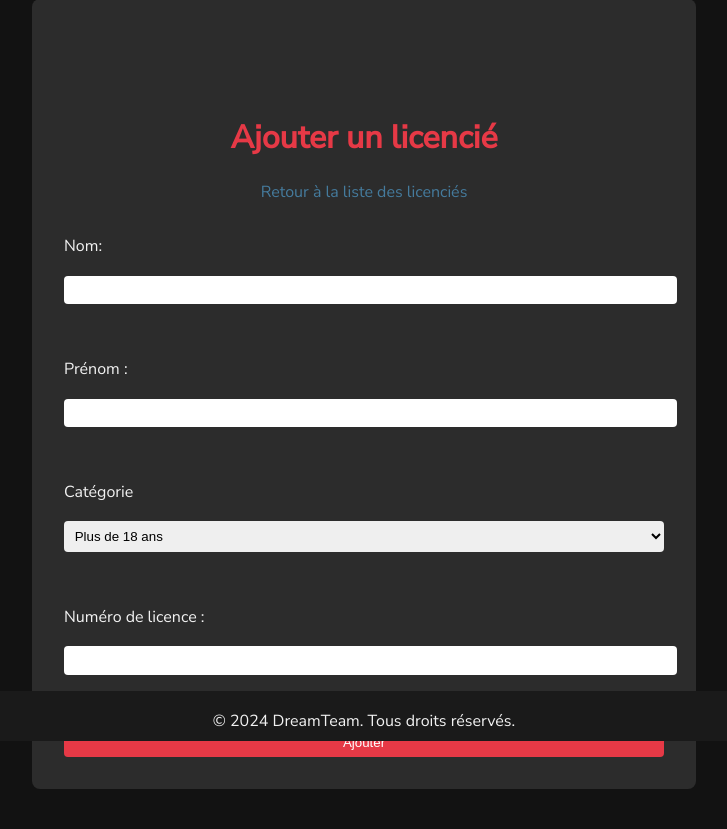
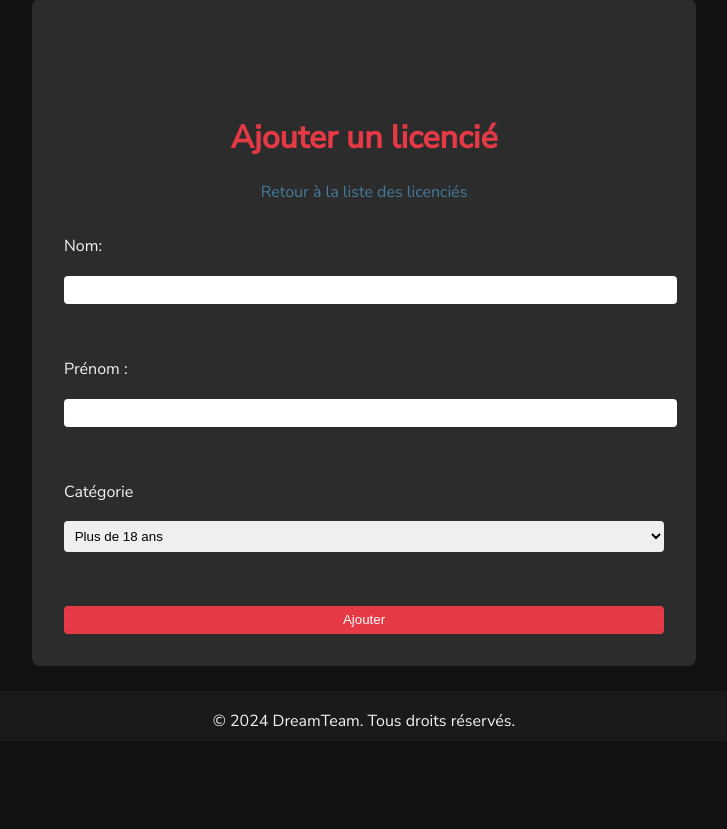
Before and after one commit to yeoem-dev/projet_pw, a PHP site: page /controllers/licencie/AddLicencieController.php in a window 1280 px wide. Shown: the part 59-888 px from the top of the page, without its empty margins (276-1003 px from the left). After the commit the page ends 786 px from the top, so only its background shows below. Run offline with PHP 8.4, Linux system fonts and the light colour scheme; the visitor is signed in with stand-in values (Sample User, id 1); data comes from the database, SQL or seed files in the repository.

Commit message:
numLicence générables

```diff
--- a/assets/css/style.css
+++ b/assets/css/style.css
@@ -194,7 +194,8 @@ h1 {
 .add-form-container input[type="text"],
 .add-form-container select,
 .add-form-container input[type="email"],
-.add-form-container input[type="password"] {
+.add-form-container input[type="password"],
+.add-form-container input[type="tel"] {
     width: 100%;
     padding: 0.5em;
     border: none;
--- /dev/null
+++ b/assets/js/functions.js
@@ -0,0 +1,19 @@
+function generateLicenceNumber() {
+    // Obtenir les deux derniers chiffres de l'année actuelle
+    var year = new Date().getFullYear().toString().slice(-2);
+
+    // Générer les 6 chiffres restants de manière aléatoire
+    var randomPart = '';
+    for (var i = 0; i < 6; i++) {
+        randomPart += Math.floor(Math.random() * 10).toString();
+    }
+
+    // Assembler le numéro de licence
+    return year + randomPart;
+}
+
+// Appeler la fonction et assigner la valeur générée au champ numLicence
+document.addEventListener('DOMContentLoaded', function() {
+    var licenceNumber = generateLicenceNumber();
+    document.getElementById('numLicence').value = licenceNumber;
+});
--- a/erreur_ajout.php
+++ b/erreur_ajout.php
@@ -4,6 +4,7 @@
     <meta charset="UTF-8">
     <meta name="viewport" content="width=device-width, initial-scale=1.0">
     <title>Erreur</title>
+    <link rel="shortcut icon" type="image/png" href="../../assets/favicon.ico"/>
     <style>
         body {
             font-family: Arial, sans-serif;
--- a/views/auth/login.php
+++ b/views/auth/login.php
@@ -4,6 +4,7 @@
     <meta charset="UTF-8">
     <title>Connexion</title>
     <link rel="stylesheet" href="../../assets/css/style.css">
+    <link rel="shortcut icon" type="image/png" href="../../assets/favicon.ico"/>
 </head>
 <body>
     <div class="form-container">
--- a/views/licencie/add_licencie.php
+++ b/views/licencie/add_licencie.php
@@ -31,12 +31,12 @@
                         </option>
                     <?php endforeach; ?>
                 </select><br>
-                <label for="numLicence">Numéro de licence :</label>
-                <input type="text" id="numLicence" name="numLicence" required><br>
+                <input type="hidden" id="numLicence" name="numLicence" required>
                 <input type="submit" name="action" value="Ajouter">
             </form>
         </div>
     </div>
+    <script src="../../assets/js/functions.js"></script>
     <?php include_once("../../footer.php"); ?>
 </body>
 </html>
```
